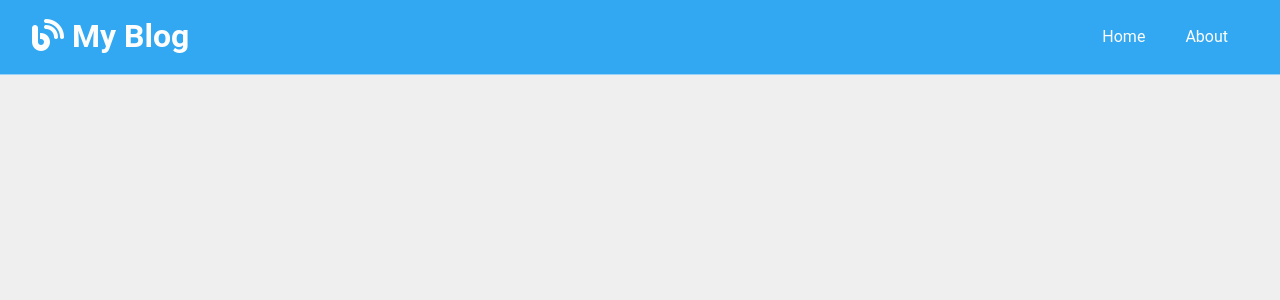
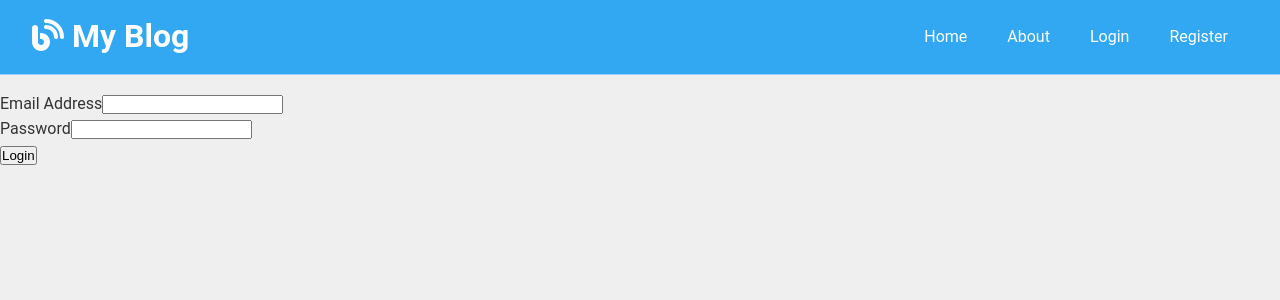
Before and after one commit to Javascript-developers/project-unknown, a React (Create React App) app in the folder client/: page /login in a window 1280 px wide. Shown: the top 300 px of the page. Built offline with nearby package versions, Linux system fonts and the light colour scheme.

Commit message:
user can login from client

```diff
--- a/client/src/App.js
+++ b/client/src/App.js
@@ -3,11 +3,17 @@ import Navbar from './components/layout/Navbar';
 import Home from './components/pages/Home';
 import About from './components/pages/About';
 import { BrowserRouter as Router, Route, Switch } from 'react-router-dom';
+
 import PostState from './context/post/postState';
+import AuthState from './context/auth/authState';
+
 import Post from './components/posts/Post';
+import Login from './components/auth/Login';
+import Register from './components/auth/Register';
 
 function App() {
   return (
+    <AuthState>
       <PostState>
         <div className="App">
           <Router>
@@ -16,10 +22,13 @@ function App() {
               <Route exact path="/" component={Home} />
               <Route exact path="/about" component={About} />
               <Route exact path="/post/:id" component={Post} />
+              <Route exact path="/login" component={Login} />
+              <Route exact path="/register" component={Register} />
             </Switch>
           </Router>
         </div>
       </PostState>
+    </AuthState>
   );
 }
 
--- a/client/src/components/auth/Login.jsx
+++ b/client/src/components/auth/Login.jsx
@@ -0,0 +1,78 @@
+import React, { useContext, useEffect, useState } from 'react';
+import styled from 'styled-components';
+import AuthContext from '../../context/auth/authContext';
+
+const Login = (props) => {
+  const authContext = useContext(AuthContext);
+
+  const { login, isAuthenticated } = authContext;
+
+  useEffect(() => {
+    if (isAuthenticated) {
+      // props.history.push('/');
+      console.log(isAuthenticated, 'Is Authenticated');
+    }
+  }, [isAuthenticated]);
+
+  const [user, setUser] = useState({
+    email: '',
+    password: '',
+  });
+
+  const { email, password } = user;
+
+  const onChange = (e) => {
+    setUser({
+      ...user,
+      [e.target.name]: e.target.value,
+    });
+  };
+
+  const onSubmit = (e) => {
+    e.preventDefault();
+    if (email === '' || password === '') {
+      alert('Please enter all fields');
+    }
+
+    console.log('LOGIN COMPONENT', email, password);
+
+    login({
+      //   email: email[0],
+      //   password: password[0],
+      email,
+      password,
+    });
+  };
+
+  return (
+    <Container>
+      <form onSubmit={onSubmit}>
+        <div>
+          <label htmlFor="email">Email Address</label>
+          <input
+            required
+            type="email"
+            name="email"
+            value={email}
+            onChange={onChange}
+          />
+        </div>
+        <div>
+          <label htmlFor="password">Password</label>
+          <input
+            required
+            type="password"
+            name="password"
+            value={password}
+            onChange={onChange}
+          />
+        </div>
+        <input type="submit" value="Login" />
+      </form>
+    </Container>
+  );
+};
+
+export default Login;
+
+const Container = styled.div``;
--- a/client/src/components/auth/Register.jsx
+++ b/client/src/components/auth/Register.jsx
@@ -0,0 +1,10 @@
+import React from 'react';
+import styled from 'styled-components';
+
+const Register = () => {
+  return <Container></Container>;
+};
+
+export default Register;
+
+const Container = styled.div``;
--- a/client/src/components/layout/Navbar.jsx
+++ b/client/src/components/layout/Navbar.jsx
@@ -15,6 +15,12 @@ const Navbar = ({ title, icon }) => {
         </ListItem>
         <ListItem>
           <Link to="/about">About</Link>
+        </ListItem>
+        <ListItem>
+          <Link to="/login">Login</Link>
+        </ListItem>
+        <ListItem>
+          <Link to="/register">Register</Link>
         </ListItem>
       </ListContainer>
     </Container>
--- /dev/null
+++ b/client/src/context/auth/authContext.js
@@ -0,0 +1,5 @@
+import { createContext } from 'react';
+
+const authContext = createContext();
+
+export default authContext;
--- /dev/null
+++ b/client/src/context/auth/authReducer.js
@@ -0,0 +1,32 @@
+import {
+  LOGIN_SUCCESS,
+  LOGIN_FAILED,
+  LOGOUT,
+  REGISTER_SUCCESS,
+  REGISTER_FAILED,
+  AUTH_ERROR,
+  USER_LOADED,
+} from '../types';
+
+export default (state, action) => {
+  switch (action.type) {
+    case USER_LOADED:
+      return {
+        ...state,
+        isAuthenticated: true,
+        loading: false,
+        currentUser: action.payload,
+      };
+    // case REGISTER_SUCCESS:
+    case LOGIN_SUCCESS:
+      localStorage.setItem('token', action.payload.data.token);
+
+      return {
+        ...state,
+        isAuthenticated: true,
+        loading: false,
+      };
+    default:
+      return state;
+  }
+};
--- /dev/null
+++ b/client/src/context/auth/authState.js
@@ -0,0 +1,71 @@
+import React, { useReducer } from 'react';
+import axios from 'axios';
+import AuthContext from './authContext';
+import AuthReducer from './authReducer';
+import {
+  LOGIN_SUCCESS,
+  LOGIN_FAILED,
+  LOGOUT,
+  REGISTER_SUCCESS,
+  REGISTER_FAILED,
+  AUTH_ERROR,
+  USER_LOADED,
+} from '../types';
+
+const AuthState = (props) => {
+  const initialState = {
+    loading: true,
+    token: null,
+    error: null,
+    currentUser: null,
+    isAuthenticated: null,
+  };
+
+  const [state, dispatch] = useReducer(AuthReducer, initialState);
+
+  const loadUser = async () => {
+    try {
+      const res = await axios.get('/api/v1/users/me', {
+        headers: { Authorization: 'Bearer ' + localStorage.getItem('token') },
+      });
+
+      dispatch({
+        type: USER_LOADED,
+        payload: res.data.data.user,
+      });
+    } catch (err) {
+      console.log(err);
+    }
+  };
+
+  const login = async (formData) => {
+    try {
+      const res = await axios.post('/api/v1/users/login', formData);
+
+      dispatch({
+        type: LOGIN_SUCCESS,
+        payload: res,
+      });
+      loadUser();
+    } catch (err) {
+      console.log(err);
+    }
+  };
+
+  return (
+    <AuthContext.Provider
+      value={{
+        loading: state.loading,
+        token: state.token,
+        error: state.error,
+        currentUser: state.currentUser,
+        isAuthenticated: state.isAuthenticated,
+        login,
+      }}
+    >
+      {props.children}
+    </AuthContext.Provider>
+  );
+};
+
+export default AuthState;
--- a/client/src/context/types.js
+++ b/client/src/context/types.js
@@ -8,3 +8,11 @@ export const EDIT_POST = 'EDIT_POST';
 export const GET_USER = 'GET_USER';
 
 export const CLEAN_UP = 'CLEAN_UP';
+
+export const LOGIN_SUCCESS = 'LOGIN_SUCCESS';
+export const LOGIN_FAILED = 'LOGIN_FAILED';
+export const LOGOUT = 'LOGOUT';
+export const REGISTER_SUCCESS = 'REGISTER_SUCCESS';
+export const REGISTER_FAILED = 'REGISTER_FAILED';
+export const AUTH_ERROR = 'AUTH_ERROR';
+export const USER_LOADED = 'USER_LOADED';
```
Also changed, not shown: 2 other files (tests, documents, lock files or other folders). Lines whose indentation alone changed are shown as unchanged.
